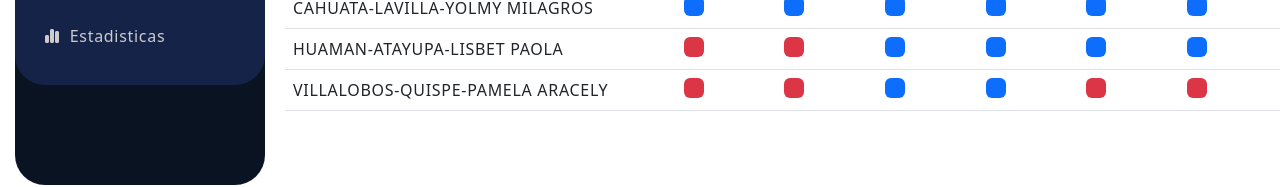
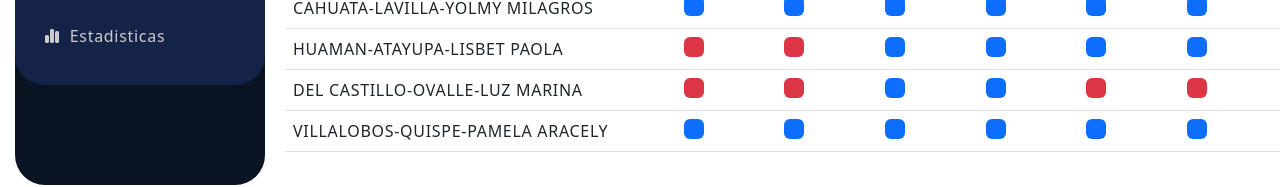
Before and after one commit to Edwcassa/gestion, a React (Vite) app: page /historial in a window 1280 px wide. Shown: the part 595-782 px from the top of the page. Built offline with nearby package versions, Linux system fonts and the light colour scheme.

Commit message:
agregue mas alumnos

```diff
--- a/src/pages/views/Curso_Detalle.jsx
+++ b/src/pages/views/Curso_Detalle.jsx
@@ -71,6 +71,7 @@ export default function Curso_Detalle() {
     'ARCE-QUISPE-RUTH MILAGROS',
     'CAHUATA-LAVILLA-YOLMY MILAGROS',
     'HUAMAN-ATAYUPA-LISBET PAOLA',
+    'DEL CASTILLO-OVALLE-LUZ MARINA',
     'VILLALOBOS-QUISPE-PAMELA ARACELY',
   ]
 
--- a/src/pages/views/Historial.jsx
+++ b/src/pages/views/Historial.jsx
@@ -17,6 +17,7 @@ export default function Historial() {
     'ARCE-QUISPE-RUTH MILAGROS',
     'CAHUATA-LAVILLA-YOLMY MILAGROS',
     'HUAMAN-ATAYUPA-LISBET PAOLA',
+    'DEL CASTILLO-OVALLE-LUZ MARINA',
     'VILLALOBOS-QUISPE-PAMELA ARACELY',
   ]
 
```
